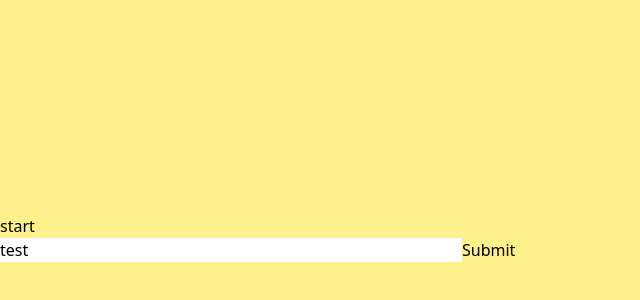
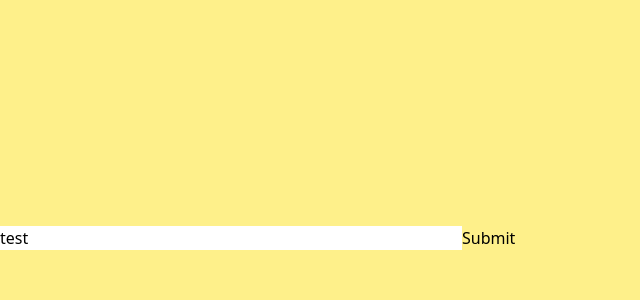
Before and after one commit to maxzz/forms-react-hook-form, a React (Vite) app: page / in a window 1280 px wide. Shown: the part 162-462 px from the top of the page, without its empty margins (0-640 px from the left). Built offline with nearby package versions, Linux system fonts and the light colour scheme.

Commit message:
WIP. get back over layout control

```diff
--- a/src/App.tsx
+++ b/src/App.tsx
@@ -2,8 +2,7 @@ import { Page1_Form } from "./components/page1";
 
 export function App() {
     return (
-        <div className="">
-            <div className="">start</div>
+        <div className="min-h-screen flex items-center bg-yellow-200">
             <Page1_Form />
         </div>
     );
--- a/src/index.css
+++ b/src/index.css
@@ -2,8 +2,8 @@
 @tailwind components;
 @tailwind utilities;
 
-@layer components {
+/* @layer components {
     body {
         @apply min-h-screen flex items-center bg-yellow-200;
     }
-}
+} */
```
